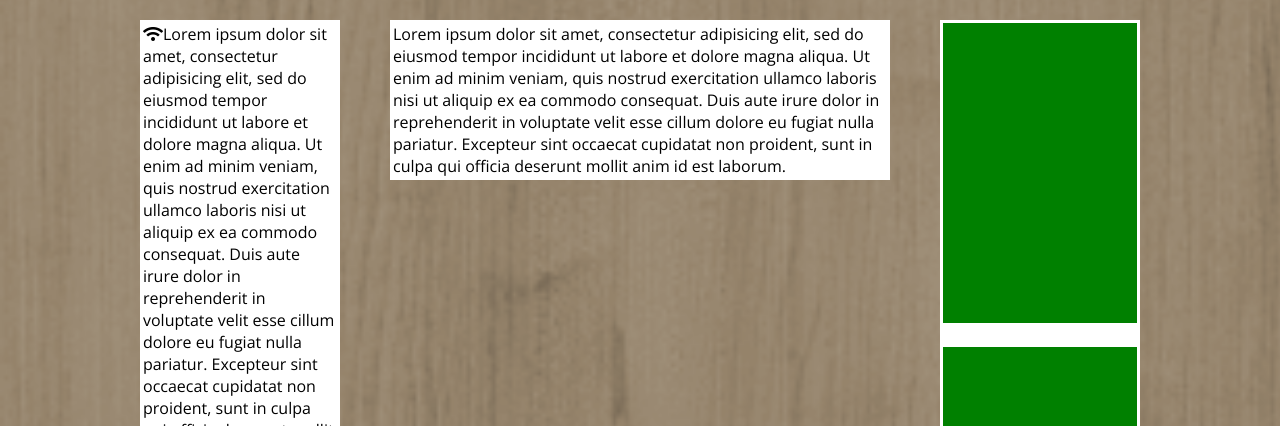
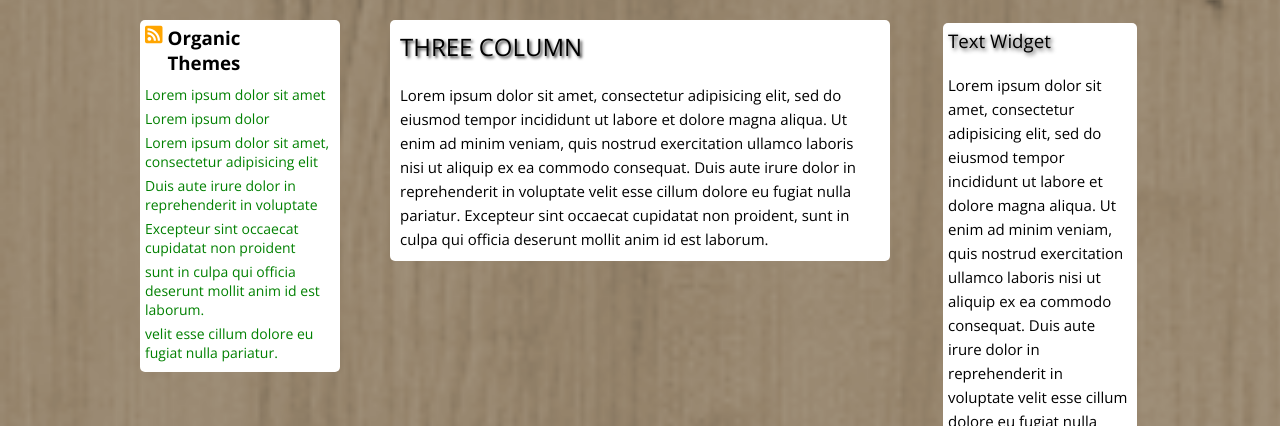
Before and after one commit to DavideLugli/htmlcss-wp, a plain HTML site: page index.html in a window 1280 px wide. Shown: the part 374-800 px from the top of the page. Drawn offline with nearby package versions, Linux system fonts and the light colour scheme.

Commit message:
Commit Main
aggiunta tre colonne del main

```diff
--- a/css/style.css
+++ b/css/style.css
@@ -94,20 +94,84 @@ main::after {
   clear: both;
 }
 
-footer {
-  background-color: yellow;
-  height: 250px;
-}
-
 .col {
   float: left;
   padding: 3px;
 }
 
-.col-left,
-.col-right {
+.col-left {
   width: 20%;
   background-color: #fff;
+  padding: 5px;
+  border-radius: 5px;
+}
+
+.list-style-none {
+  list-style: none;
+}
+
+.menu li {
+  margin-bottom: 5px;
+  font-size: 14px;
+}
+
+.menu li a {
+  text-decoration: none;
+  color: green;
+}
+
+.menu li a:hover {
+  text-decoration: underline;
+}
+
+.col-left-header::after {
+  content: "";
+  display: table;
+  clear: both;
+}
+
+.col-left-header {
+  margin-bottom: 10px;
+}
+
+.col-left-header i,
+.col-left-header h3 {
+  float: left;
+}
+
+.col-left-header i {
+  color: orange;
+  margin-right: 5px;
+  font-size: 20px;
+}
+
+.col-left-header h3 {
+  width: 60%;
+}
+
+.col-center {
+  width: 50%;
+  margin: 0 5%;
+  background-color: #fff;
+  border-radius: 5px;
+  padding: 10px;
+}
+
+.col-center .title {
+  margin-bottom: 20px;
+  font-weight: 400;
+  text-transform: uppercase;
+  text-shadow: 2px 2px 3px #363636;
+}
+
+p {
+  line-height: 24px;
+  font-size: 15px;
+}
+
+footer {
+  background-color: yellow;
+  height: 250px;
 }
 
 .col-center {
@@ -116,8 +180,19 @@ footer {
   background-color: #fff;
 }
 
-.widget {
-  height: 300px;
-  background-color: green;
-  margin-bottom: 24px;
+.col-right {
+  width: 20%;
 }
+
+.col-right .widget {
+  margin-bottom: 20px;
+  border-radius: 5px;
+  padding: 5px;
+  background-color: white;
+}
+
+.col-right .widget h3 {
+  margin-bottom: 20px;
+  font-weight: 400;
+  text-shadow: 2px 2px 4px #363636;
+}
--- a/index.html
+++ b/index.html
@@ -40,19 +40,66 @@
       <!-- navbar -->
     </header>
     <!-- fine header -->
+    <!-- main con colonne -->
+    <main>
+      <!-- colonna sx -->
+      <div class="col col-left">
+        <div class="col-left-header">
+          <i class="fas fa-rss-square"></i>
+          <h3>Organic Themes</h3>
+        </div>
+        <!-- lista di link -->
+        <nav>
+          <ul class="menu list-style-none">
+            <li><a href="#">Lorem ipsum dolor sit amet</a></li>
+            <li><a href="#">Lorem ipsum dolor</a></li>
+            <li><a href="#">Lorem ipsum dolor sit amet, consectetur adipisicing elit</a></li>
+            <li><a href="#">Duis aute irure dolor in reprehenderit in voluptate</a></li>
+            <li><a href="#">Excepteur sint occaecat cupidatat non proident</a></li>
+            <li><a href="#">sunt in culpa qui officia deserunt mollit anim id est laborum.</a></li>
+            <li><a href="#"> velit esse cillum dolore eu fugiat nulla pariatur.</a></li>
+          </ul>
+        </nav>
+        <!-- fine lista di link -->
 
-    <main>
-      <div class="col col-left"><i class="fas fa-wifi"></i>Lorem ipsum dolor sit amet, consectetur adipisicing elit, sed do eiusmod tempor incididunt ut labore et dolore magna aliqua. Ut enim ad minim veniam, quis nostrud exercitation ullamco laboris
-        nisi ut aliquip ex ea commodo consequat. Duis aute irure dolor in reprehenderit in voluptate velit esse cillum dolore eu fugiat nulla pariatur. Excepteur sint occaecat cupidatat non proident, sunt in culpa qui officia deserunt mollit anim id
-        est laborum.</div>
-      <div class="col col-center">Lorem ipsum dolor sit amet, consectetur adipisicing elit, sed do eiusmod tempor incididunt ut labore et dolore magna aliqua. Ut enim ad minim veniam, quis nostrud exercitation ullamco laboris nisi ut aliquip ex ea
-        commodo consequat. Duis aute irure dolor in reprehenderit in voluptate velit esse cillum dolore eu fugiat nulla pariatur. Excepteur sint occaecat cupidatat non proident, sunt in culpa qui officia deserunt mollit anim id est laborum.</div>
+      </div>
+      <!-- fine colonna sx -->
+
+      <!-- colonna centrale -->
+      <div class="col col-center">
+        <h2 class="title">Three Column</h2>
+        <p>Lorem ipsum dolor sit amet, consectetur adipisicing elit, sed do eiusmod tempor incididunt ut labore et dolore magna aliqua. Ut enim ad minim veniam, quis nostrud exercitation ullamco laboris nisi ut aliquip ex ea commodo consequat.
+          Duis aute irure dolor in reprehenderit in voluptate velit esse cillum dolore eu fugiat nulla pariatur. Excepteur sint occaecat cupidatat non proident, sunt in culpa qui officia deserunt mollit anim id est laborum.</p>
+      </div>
+
+      <!-- fine colonna centrale -->
+      <!-- colonna dx -->
       <div class="col col-right">
-        <div class="widget"></div>
-        <div class="widget"></div>
-        <div class="widget"></div>
+        <!-- inizio widget 1 -->
+        <div class="widget">
+          <h3>Text Widget</h3>
+          <p>Lorem ipsum dolor sit amet, consectetur adipisicing elit, sed do eiusmod tempor incididunt ut labore et dolore magna aliqua. Ut enim ad minim veniam, quis nostrud exercitation ullamco laboris nisi ut aliquip ex ea commodo consequat. Duis
+            aute irure dolor in reprehenderit in voluptate velit esse cillum dolore eu fugiat nulla pariatur.</p>
+        </div>
+        <!-- chiusura widget 1 -->
+        <!-- inizio widget 2 -->
+        <div class="widget">
+          <h3>Text Widget</h3>
+          <p>Lorem ipsum dolor sit amet, consectetur adipisicing elit, sed do eiusmod tempor incididunt ut labore et dolore magna aliqua. Ut enim ad minim veniam, quis nostrud exercitation ullamco laboris nisi ut aliquip ex ea commodo consequat. Duis
+            aute irure dolor in reprehenderit in voluptate velit esse cillum dolore eu fugiat nulla pariatur.</p>
+        </div>
+        <!-- chiusura widget 2 -->
+        <!-- inizio widget 3 -->
+        <div class="widget">
+          <h3>Text Widget</h3>
+          <p>Lorem ipsum dolor sit amet, consectetur adipisicing elit, sed do eiusmod tempor incididunt ut labore et dolore magna aliqua. Ut enim ad minim veniam, quis nostrud exercitation ullamco laboris nisi ut aliquip ex ea commodo consequat. Duis
+            aute irure dolor in reprehenderit in voluptate velit esse cillum dolore eu fugiat nulla pariatur.</p>
+        </div>
+        <!-- chiusura widget 3 -->
       </div>
+      <!-- fine colonna dx -->
     </main>
+    <!-- chiusura main con colonne -->
     <footer>
     </footer>
   </div>
```
